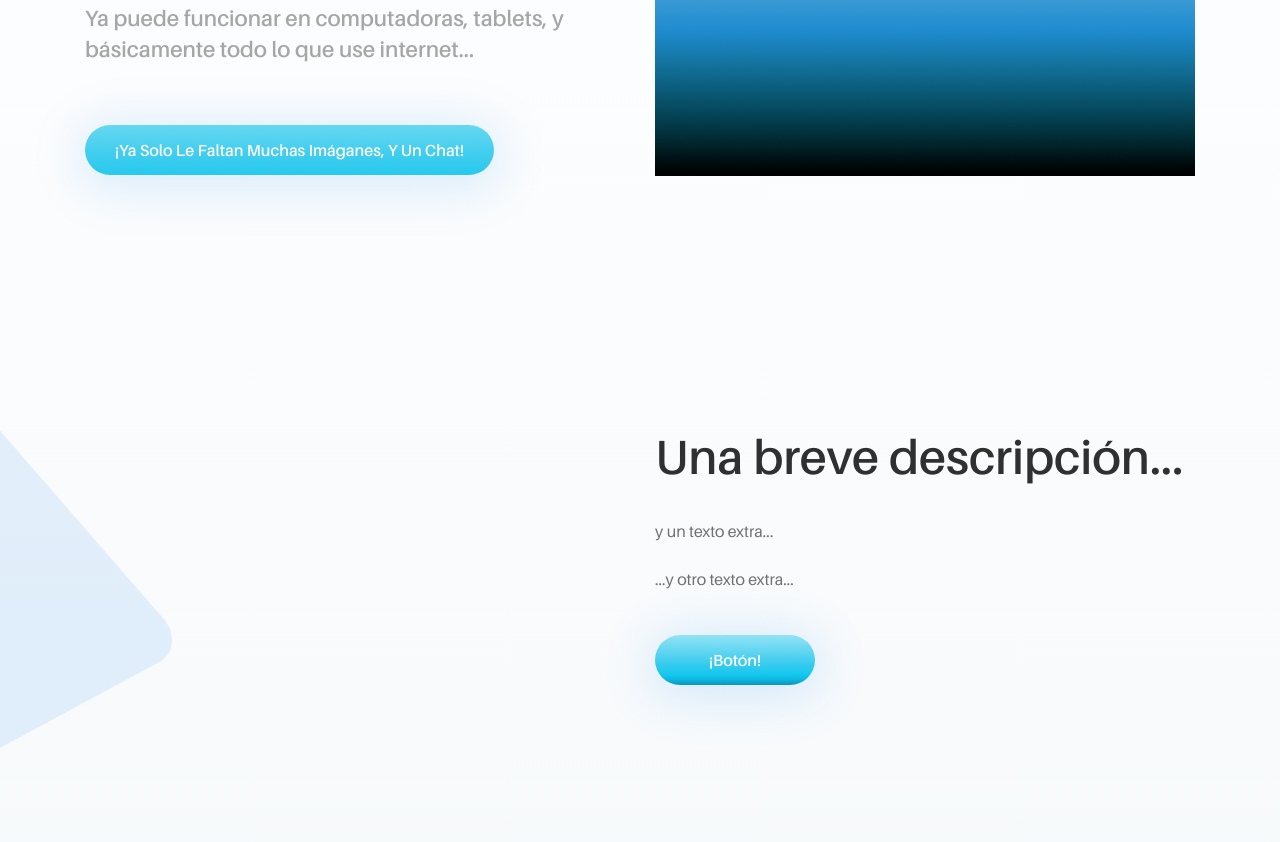
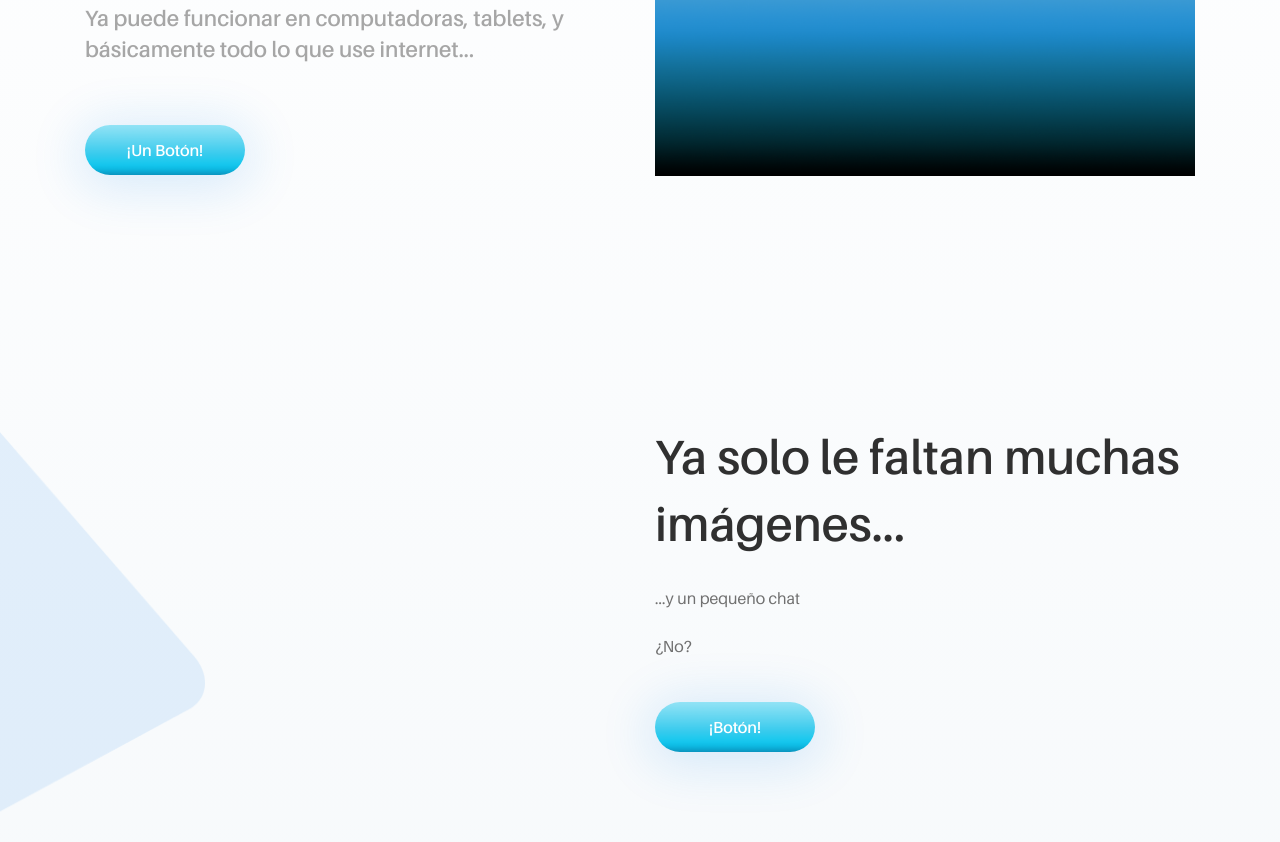
Before and after one commit to SIEMAccount1/Web, a website: page index.html in a window 1280 px wide. Shown: the part 477-1319 px from the top of the page. Drawn offline with Linux system fonts and the light colour scheme; files whose address does not match are found by name.

Commit message:
Update index.html

```diff
--- a/index.html
+++ b/index.html
@@ -161,7 +161,7 @@
                                 <div class="welcome-text">
                                     <h2 data-animation="fadeInUp" data-delay="100ms">¿Qué tal?<br>¿Les <span>gustó</span>?</h2>
                                     <h5 data-animation="fadeInUp" data-delay="400ms">Ya puede funcionar en computadoras, tablets, y básicamente todo lo que use internet...</h5>
-                                    <a href="#" class="btn uza-btn btn-2" data-animation="fadeInUp" data-delay="700ms"><h9>¡Ya solo le faltan muchas imáganes, y un chat!</h9></a>
+                                    <a href="#" class="btn uza-btn btn-2" data-animation="fadeInUp" data-delay="700ms">¡Un Botón!</a>
                                 </div>
                             </div>
                             <!-- Welcome Thumbnail -->
@@ -258,9 +258,9 @@
                 <!-- About Us Content -->
                 <div class="col-12 col-md-6">
                     <div class="about-us-content mb-80">
-                        <h2>Una breve descripción...</h2>
-                        <p>y un texto extra...</p>
-                        <p>...y otro texto extra...</p>
+                        <h2>Ya solo le faltan muchas imágenes...</h2>
+                        <p>...y un pequeño chat</p>
+                        <p>¿No?</p>
                         <a href="#" class="btn uza-btn btn-2 mt-4">¡Botón!</a>
                     </div>
                 </div>
```
